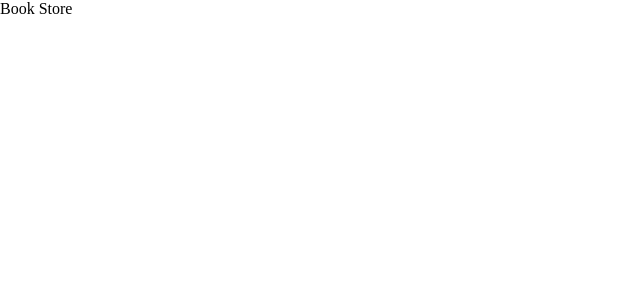
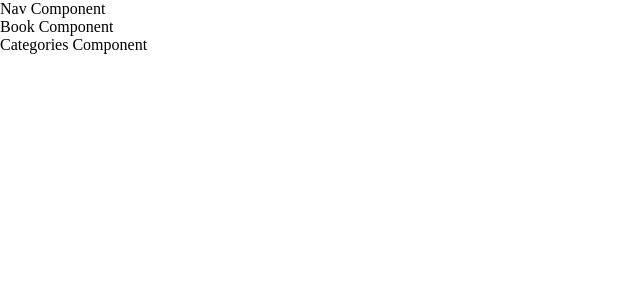
Before and after one commit to codepantha/book-store, a React (Create React App) app: page / in a window 1280 px wide. Shown: the top 300 px of the page, without its empty margins (0-640 px from the left). Built offline with nearby package versions, Linux system fonts and the light colour scheme.

Commit message:
Initialize the components

```diff
--- /dev/null
+++ b/src/App.js
@@ -0,0 +1,14 @@
+import React from 'react';
+import './App.css';
+import { Book, Nav } from './components';
+import Categories from './components/Categories/Categories';
+
+const App = () => (
+  <div className="App">
+    <Nav />
+    <Book />
+    <Categories />
+  </div>
+);
+
+export default App;
--- a/src/components/App.js
+++ /dev/null
@@ -1,10 +0,0 @@
-import React from 'react';
-import './App.css';
-
-const App = () => (
-  <div className="App">
-    Book Store
-  </div>
-);
-
-export default App;
--- /dev/null
+++ b/src/components/Book/Book.js
@@ -0,0 +1,8 @@
+import React from "react";
+import "./Book.css";
+
+const Book = () => {
+  return <div>Book Component</div>
+}
+
+export default Book;
--- /dev/null
+++ b/src/components/Categories/Categories.js
@@ -0,0 +1,10 @@
+import React from "react";
+import "./Categories.css";
+
+const Categories = () => {
+  return (
+    <div>Categories Component</div>
+  )
+}
+
+export default Categories;
--- /dev/null
+++ b/src/components/Nav/Nav.js
@@ -0,0 +1,10 @@
+import React from "react";
+import "./Nav.css";
+
+const Nav = () => {
+  return (
+    <div>Nav Component</div>
+  )
+}
+
+export default Nav;
--- /dev/null
+++ b/src/components/index.js
@@ -0,0 +1,3 @@
+export { default as Nav } from "./Nav/Nav";
+export { default as Book } from "./Book/Book";
+export { default as Categories } from "./Categories/Categories";
--- a/src/index.js
+++ b/src/index.js
@@ -1,6 +1,6 @@
 import React from 'react';
 import ReactDOM from 'react-dom';
-import App from './components/App';
+import App from './App';
 import "./index.css";
 
 ReactDOM.render(
```
Also changed, not shown: src/App.css (renamed from src/components/App.css), src/components/Book/Book.css (added), src/components/Categories/Categories.css (added), src/components/Nav/Nav.css (added).
